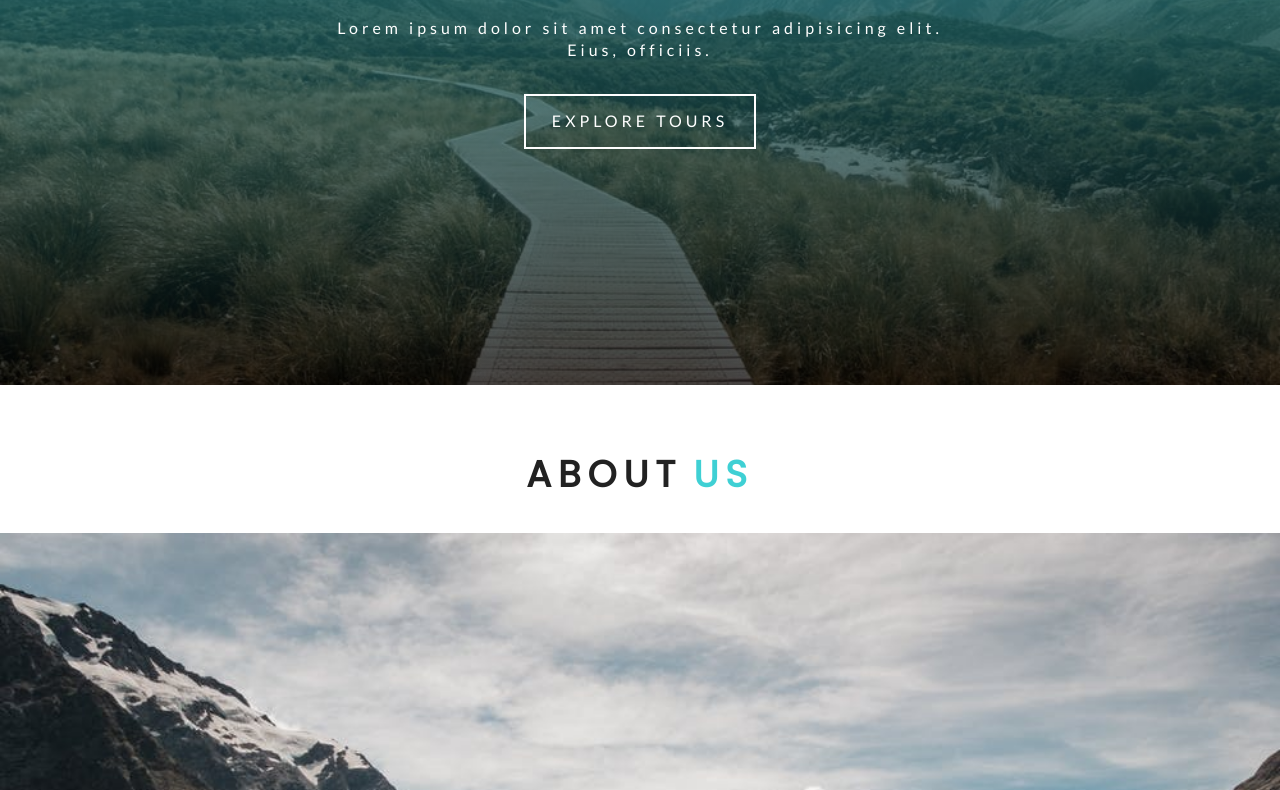
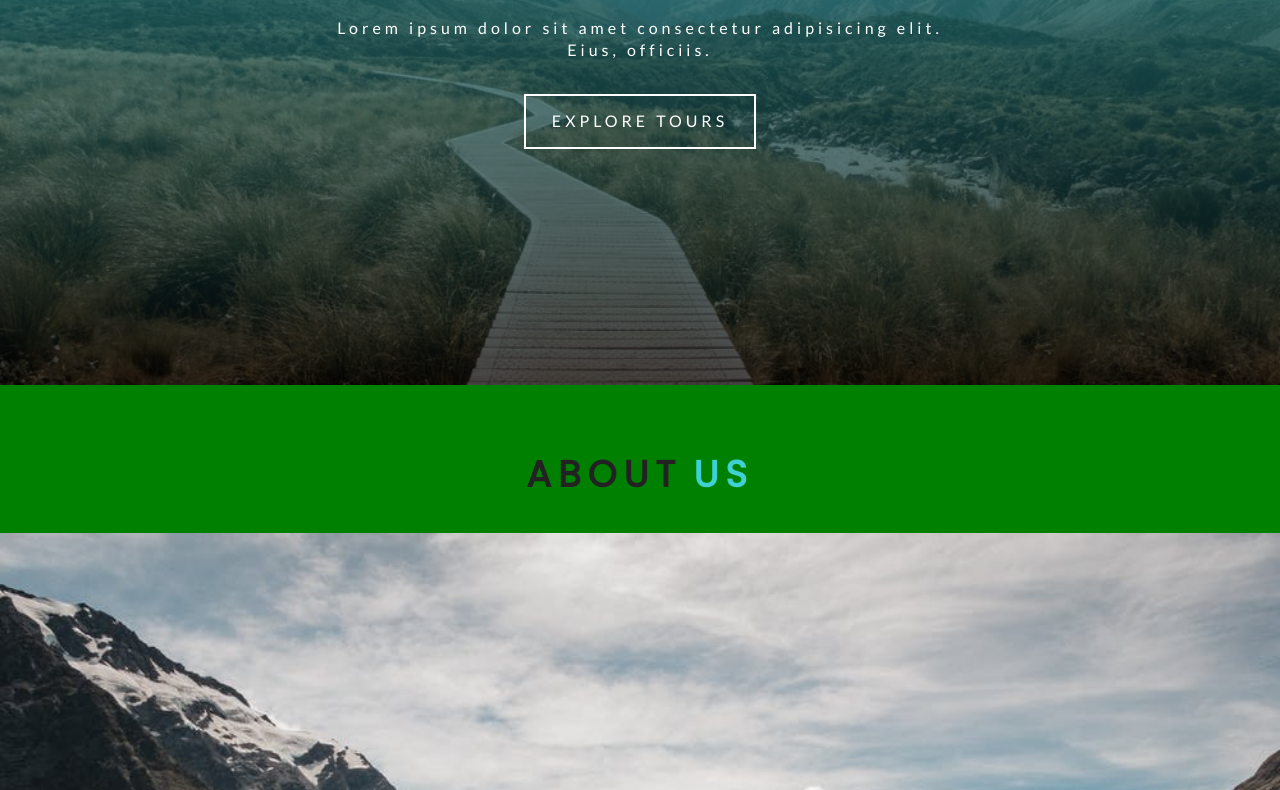
Before and after one commit to CFW25/AdvenTour, a Gatsby site: page / in a window 1280 px wide. Shown: the part 500-1290 px from the top of the page. Built offline with nearby package versions, Linux system fonts and the light colour scheme; Gatsby itself is replaced by a stand-in of ours.

Commit message:
Netlify test

```diff
--- a/src/components/layout.css
+++ b/src/components/layout.css
@@ -22,7 +22,8 @@
 body {
   font-family: "Lato", sans-serif;
   color: var(--mainBlack);
-  background: var(--mainWhite);
+  /* background: var(--mainWhite); */
+  background: green;
   line-height: 1.4;
   font-size: 1rem;
 }
```
Also changed, not shown: 1 other file.
